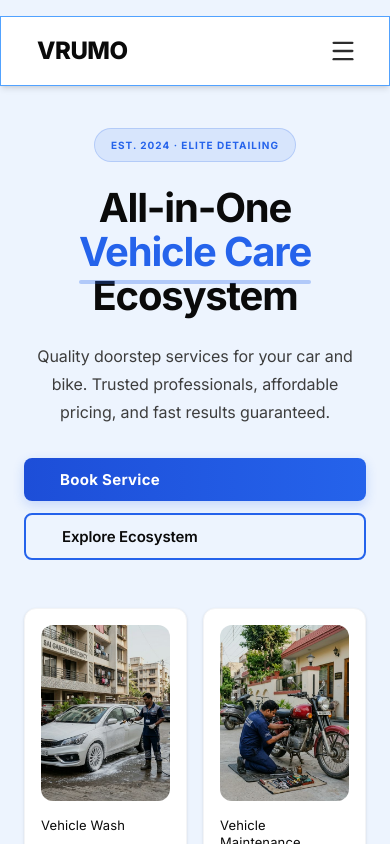
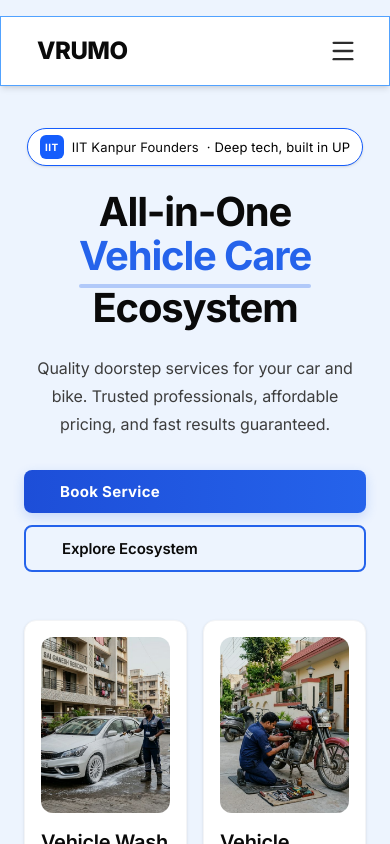
Before and after one commit to harshitduttshukla/Vrumo_Website, a React (Vite) app: page / in a window 390 px wide. Shown: the top 844 px of the page. Built offline with nearby package versions, Linux system fonts and the light colour scheme.

Commit message:
fix the mobile responcive

```diff
--- a/src/pages/About.jsx
+++ b/src/pages/About.jsx
@@ -26,8 +26,15 @@ const About = () => {
                 {/* Hero */}
                 <div className="text-center space-y-8">
                     <motion.div initial={{ opacity: 0, y: 20 }} animate={{ opacity: 1, y: 0 }} className="space-y-6">
+                        <div className="inline-flex items-center justify-center gap-2 px-3 py-1.5 rounded-full border border-gray-200 bg-white shadow-sm mb-2">
+                            <div className="flex items-center justify-center bg-[#0F172A] w-6 h-6 rounded-md">
+                                <span className="text-white text-[10px] font-bold tracking-wider">IIT</span>
+                            </div>
+                            <span className="text-[#0A0A0A] font-bold text-sm">IIT Kanpur Founders</span>
+                            <span className="text-silver text-sm">&middot; Deep tech, built in UP</span>
+                        </div>
                         <h1 className="text-6xl md:text-8xl font-bold tracking-[0.03em]">Who is Vrumo?</h1>
-                        <p className="text-xl text-[#888888] max-w-2xl mx-auto leading-relaxed font-medium">
+                        <p className="text-xl text-silver max-w-2xl mx-auto leading-relaxed font-medium">
                             An all-in-one vehicle care ecosystem designed for the modern owner. We bring trust, tech, and quality doorstep convenience to your life.
                         </p>
                     </motion.div>
--- a/src/pages/Founders.jsx
+++ b/src/pages/Founders.jsx
@@ -28,14 +28,14 @@ const Founders = () => {
 
     const founders = [
         {
-            name: "[Founder Name]",
-            role: "CEO & Co-Founder",
+            name: "Divyaman Pal",
+            role: "Founder",
             bio: "IIT Kanpur alumni. Deep expertise in scalable backend architecture, distributed systems, and operational efficiency. Led tech teams across early-stage ventures.",
             tags: ["IIT Kanpur", "Backend Systems", "Product"]
         },
         {
             name: "[Co-Founder Name]",
-            role: "COO & Co-Founder",
+            role: "CTO & Co-Founder",
             bio: "IIT Kanpur alumni. Expert in B2B sales, RWA management, and on-ground deployment. Built and scaled field operations teams across Tier-2 markets.",
             tags: ["IIT Kanpur", "Operations", "B2B Sales"]
         }
@@ -119,7 +119,7 @@ const Founders = () => {
                         >
                             <div className="space-y-10">
                                 <div className="space-y-6">
-                                    <div className="w-16 h-16 bg-black text-white rounded-2xl flex items-center justify-center font-bold text-xl tracking-tighter shadow-lg shadow-black/10">
+                                    <div className="w-16 h-16 bg-blue-600 text-white rounded-2xl flex items-center justify-center font-bold text-xl tracking-tighter shadow-lg shadow-black/10">
                                         IIT K
                                     </div>
                                     <h2 className="text-3xl font-bold text-[#0A0A0A] leading-tight">
--- a/src/pages/Home.jsx
+++ b/src/pages/Home.jsx
@@ -38,7 +38,7 @@ const ServiceCardHero = ({ service, idx }) => (
                 <div className="absolute inset-0 bg-black/10 group-hover:bg-transparent transition-all duration-300" />
             </div>
             <div className="space-y-2">
-                <h3 className="text-sm font-bold text-[#0A0A0A] group-hover:text-[#2563EB] transition-colors">{service.title}</h3>
+                <h3 className="text-[15px] font-bold text-[#0A0A0A] group-hover:text-[#2563EB] transition-colors">{service.title}</h3>
                 <p className="text-[11px] text-[#555555] line-clamp-2 leading-relaxed">{service.description}</p>
             </div>
         </Link>
@@ -100,9 +100,13 @@ const Home = () => {
                             <div className="space-y-6">
                                 <motion.div
                                     variants={itemVariants}
-                                    className="inline-flex items-center justify-center lg:justify-start gap-3 px-4 py-2 rounded-full bg-[#2563EB]/10 border border-[#2563EB]/20"
+                                    className="inline-flex items-center justify-center lg:justify-start gap-2 px-3 py-1.5 rounded-full border border-blue-600 bg-white shadow-sm"
                                 >
-                                    <span className="text-[10px] font-bold text-[#2563EB] tracking-widest uppercase">Est. 2024 · Elite Detailing</span>
+                                    <div className="flex items-center justify-center bg-blue-600 w-6 h-6 rounded-md">
+                                        <span className="text-white text-[10px] font-bold tracking-wider">IIT</span>
+                                    </div>
+                                    <span className="text-[#0A0A0A] font-bold text-sm">IIT Kanpur Founders</span>
+                                    <span className="text-black text-sm">&middot; Deep tech, built in UP</span>
                                 </motion.div>
                                 <motion.h1
                                     variants={itemVariants}
@@ -113,7 +117,7 @@ const Home = () => {
                                         Vehicle Care
                                         <div className="absolute -bottom-2 left-0 w-full h-1 bg-[#2563EB]/30 rounded-full" />
                                     </span> <br />
-                                    Ecosystem
+                                    <div className="mt-2">Ecosystem</div>
                                 </motion.h1>
                                 <motion.p
                                     variants={itemVariants}
```
